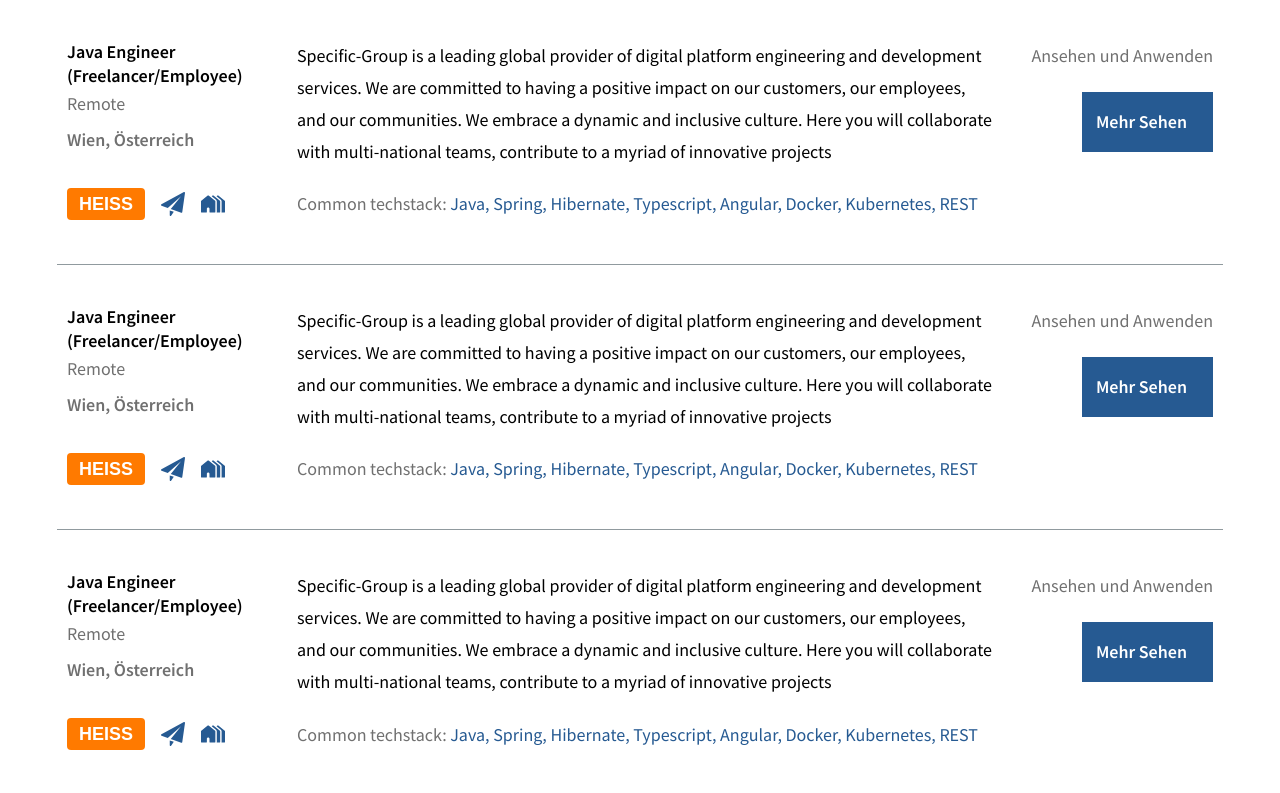
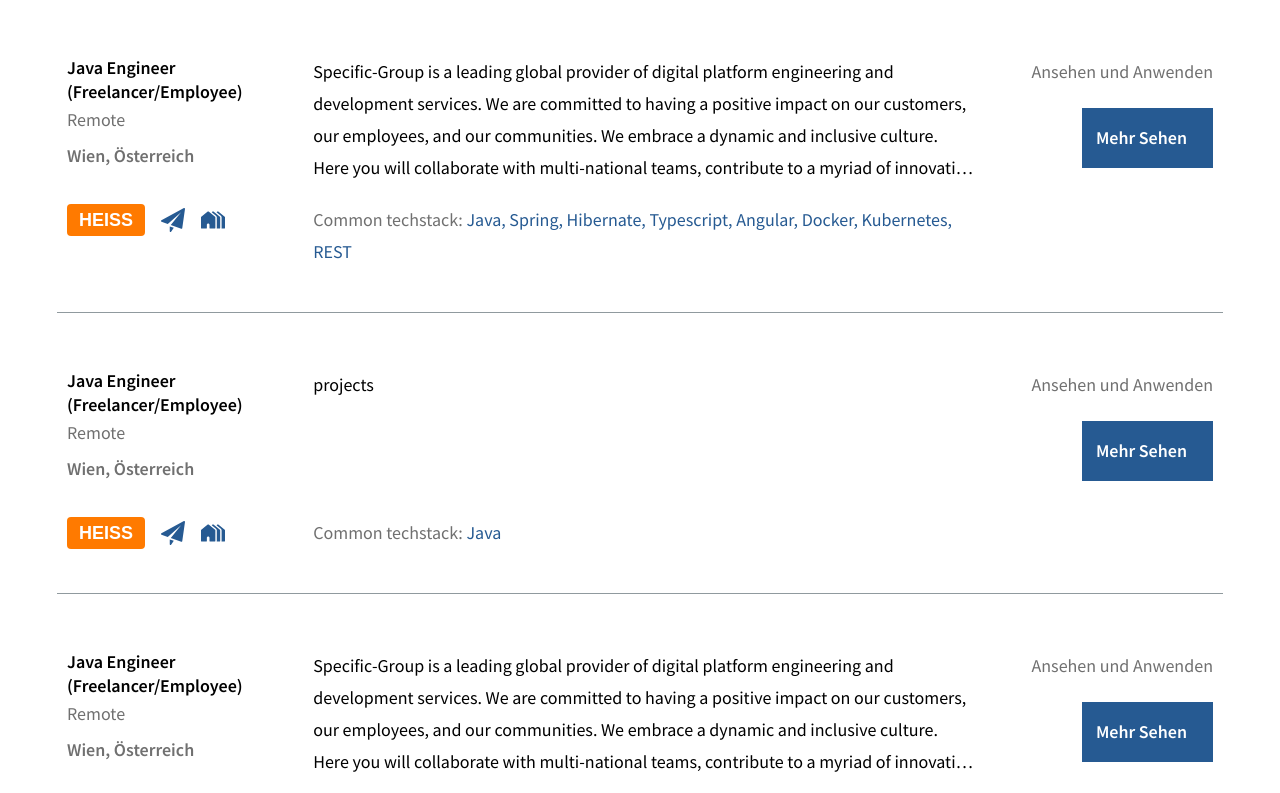
Before and after one commit to Algo87/specific-group2, a plain HTML site: page vacancies.html in a window 1280 px wide. Shown: the top 793 px of the page. Drawn offline with Linux system fonts and the light colour scheme.

Commit message:
change style vacancies

```diff
--- a/vacancies.html
+++ b/vacancies.html
@@ -143,11 +143,17 @@
             text-decoration: none;
         }
 
+        .specific-group-vacancy-block-item:first-child {
+            width: 230px;
+        }
         .specific-group-vacancy-block-item:last-child {
             text-align: right;
+            width: 230px;
         }
-
-        .specific-group-vacancy-block-item
+        .specific-group-vacancy-block-item:nth-child(2){
+            width: calc(100% - 460px);
+        }
+        .specific-group-vacancy-block-item,
         .specific-group-vacancy-btn__blue {
             margin-top: 16px;
         }
@@ -253,17 +259,12 @@
             </div>
             <div class="specific-group-vacancy-block-item">
                 <div class="specific-group-vacancy-des3-wrap">
-                    <div class="specific-group-vacancy-desc3">Specific-Group is a leading global provider of digital
-                        platform engineering and development services. We are committed to having a positive impact on
-                        our
-                        customers, our employees, and our communities. We embrace a dynamic and inclusive culture. Here
-                        you
-                        will collaborate with multi-national teams, contribute to a myriad of innovative projects
+                    <div class="specific-group-vacancy-desc3"> projects
                     </div>
                 </div>
                 <div class="specific-group-vacancy-desc1">
                     Common techstack:
-                    <span class="specific-group-vacancy-text__blue">Java, Spring, Hibernate, Typescript, Angular, Docker, Kubernetes, REST</span>
+                    <span class="specific-group-vacancy-text__blue">Java</span>
                 </div>
             </div>
             <div class="specific-group-vacancy-block-item">
```
